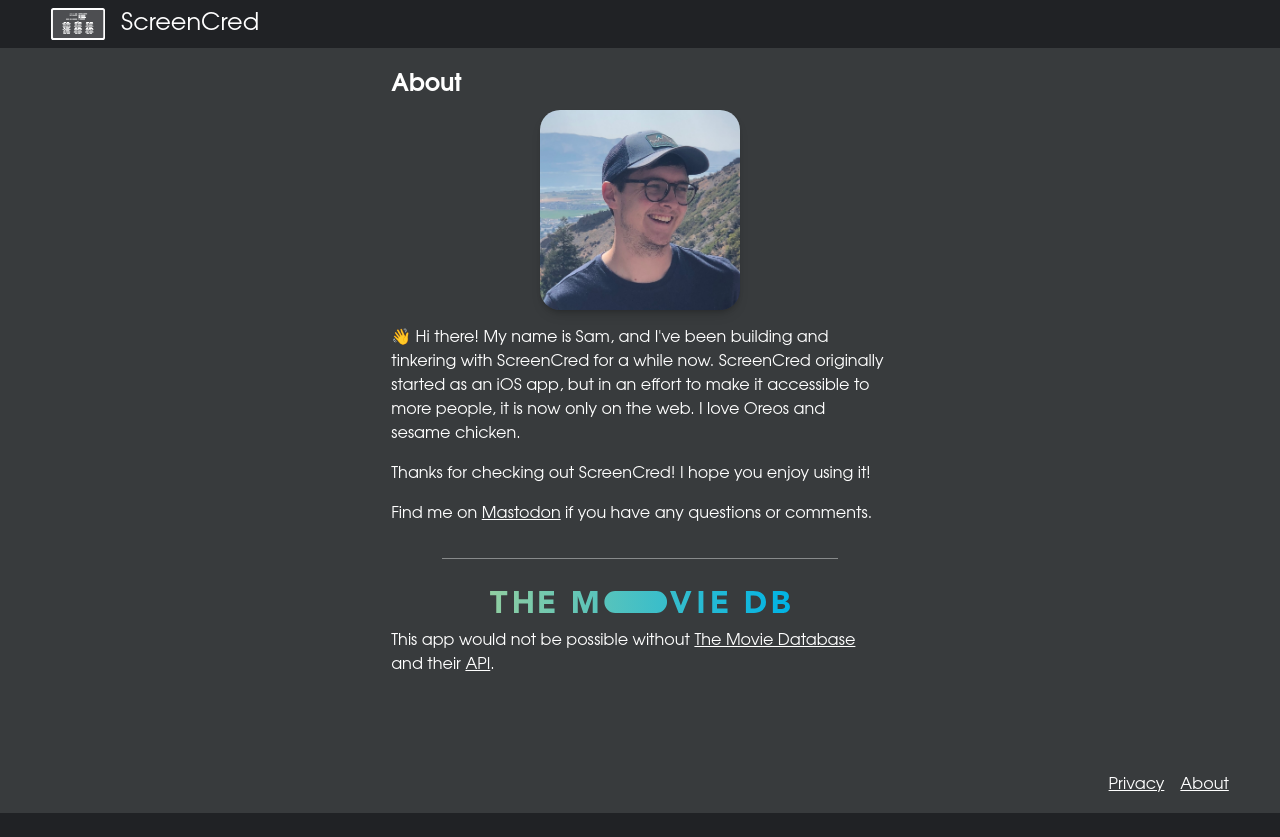
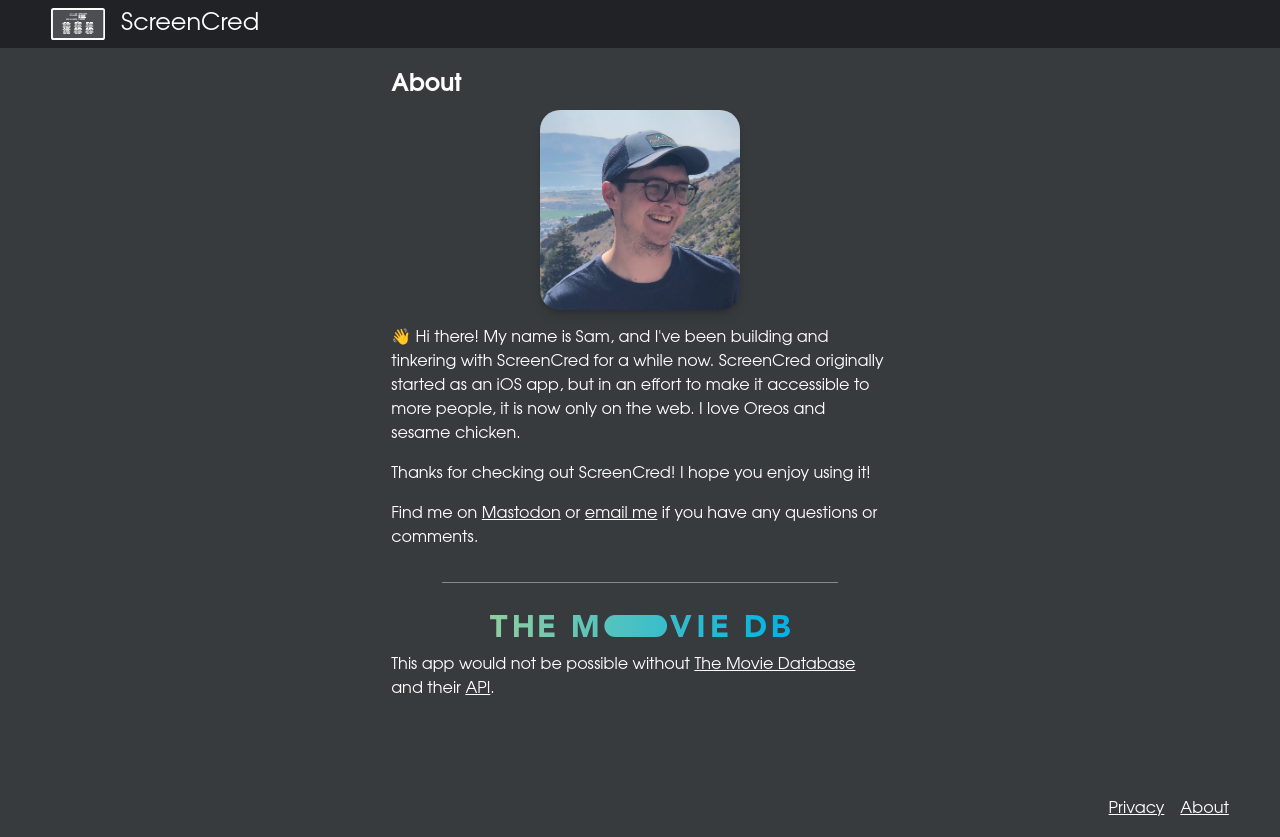
Before and after one commit to LemonPoint/ScreenCred-Web, a SvelteKit app: page /about in a window 1280 px wide. Before the commit the page ends 813 px from the top, so only its background shows below. Built offline with nearby package versions, Linux system fonts and the light colour scheme.

Commit message:
Add email

```diff
--- a/src/routes/(standalone)/about/+page.svelte
+++ b/src/routes/(standalone)/about/+page.svelte
@@ -17,7 +17,8 @@
 			href="https://mastodon.social/@samwarnick"
 			target="_blank"
 			rel="noopener noreferrer">Mastodon</a
-		> if you have any questions or comments.
+		>
+		or <a href="mailto:sam@screencred.app">email me</a> if you have any questions or comments.
 	</p>
 </section>
 <hr />
```
